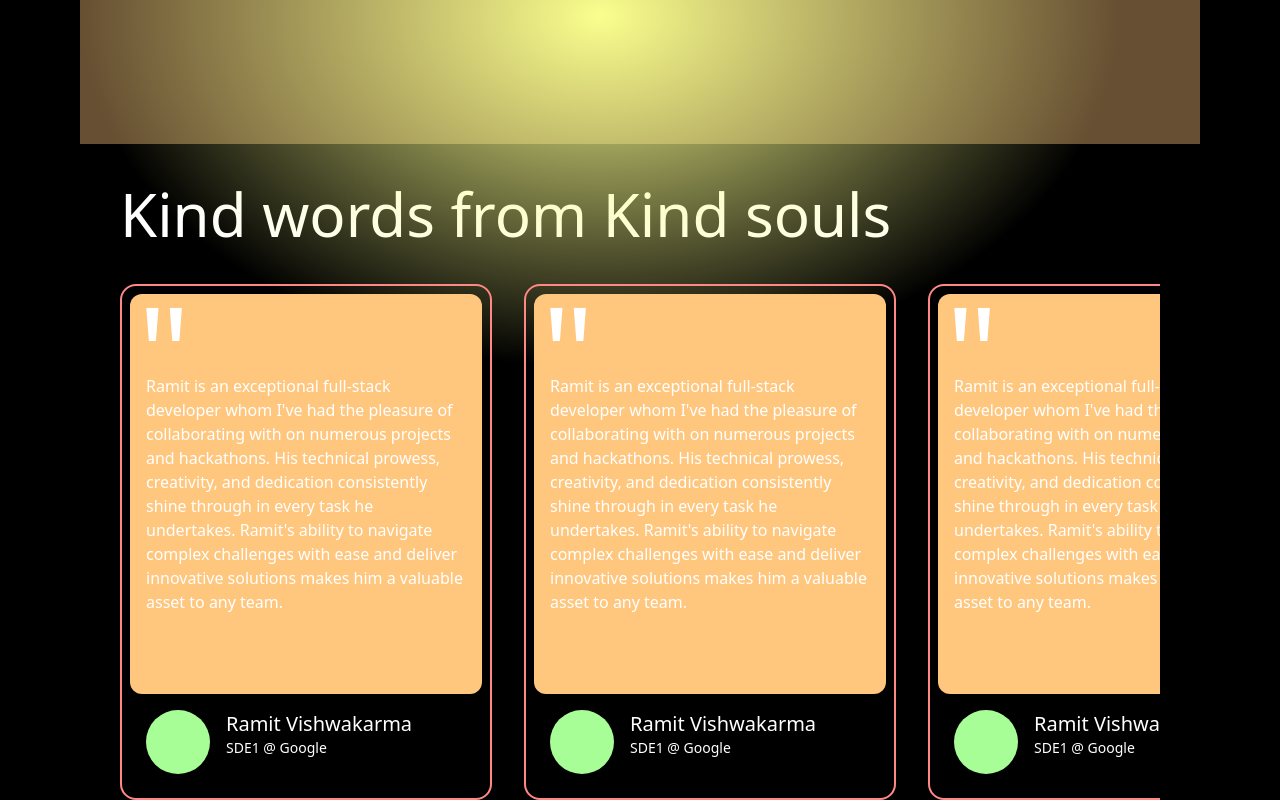
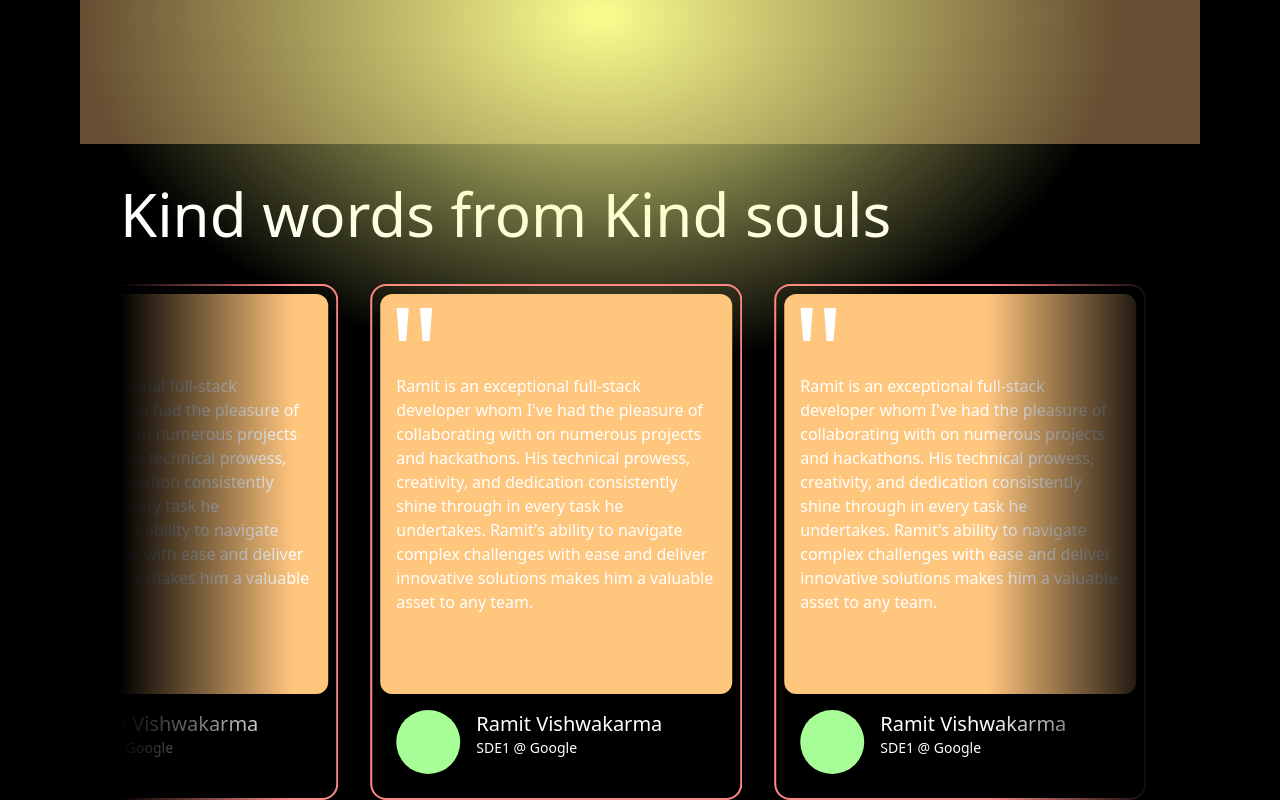
Before and after one commit to RamitVishwakarma/Portfolio, a Next.js app: page / in a window 1280 px wide. Shown: the part 2945-3745 px from the top of the page. Built offline with nearby package versions, Linux system fonts and the light colour scheme.

Commit message:
fixed section three

```diff
--- a/src/components/SectionThree/SectionThree.tsx
+++ b/src/components/SectionThree/SectionThree.tsx
@@ -8,7 +8,9 @@ const SectionThree = () => {
         Kind words from Kind souls
       </div>
       {/* whole wrapper */}
-      <div className="flex  gap-8 overflow-x-hidden ">
+      <div className="flex gap-8 overflow-hidden relative">
+        <div className="absolute right-0 top-0 w-2/12 h-[44rem] z-[2] gradient-right"></div>
+        <div className="absolute left-0 top-0 w-2/12 h-[44rem] z-[2] gradient-left"></div>
         <TestimonialContainer />
         <TestimonialContainer />
         <TestimonialContainer />
--- a/src/components/SectionThree/TestimonialContainer.tsx
+++ b/src/components/SectionThree/TestimonialContainer.tsx
@@ -2,15 +2,16 @@ import React from "react";
 
 const TestimonialContainer = () => {
   return (
+    <div className="infinite-carousel">
       <div className="border-2 border-red relative p-2 rounded-2xl">
         <div className="absolute top-0 left-4 text-white text-9xl">"</div>
         <div className="bg-orange min-w-[22rem] py-20 text-white p-4 text-balance rounded-xl">
-        Ramit is an exceptional full-stack developer whom I've had the pleasure
-        of collaborating with on numerous projects and hackathons. His technical
-        prowess, creativity, and dedication consistently shine through in every
-        task he undertakes. Ramit's ability to navigate complex challenges with
-        ease and deliver innovative solutions makes him a valuable asset to any
-        team.
+          Ramit is an exceptional full-stack developer whom I've had the
+          pleasure of collaborating with on numerous projects and hackathons.
+          His technical prowess, creativity, and dedication consistently shine
+          through in every task he undertakes. Ramit's ability to navigate
+          complex challenges with ease and deliver innovative solutions makes
+          him a valuable asset to any team.
         </div>
         <div className="flex p-4 gap-4">
           <div className="w-16 h-16 rounded-full text-white bg-green"></div>
@@ -20,6 +21,7 @@ const TestimonialContainer = () => {
           </div>
         </div>
       </div>
+    </div>
   );
 };
 
```
Lines whose indentation alone changed are shown as unchanged.
